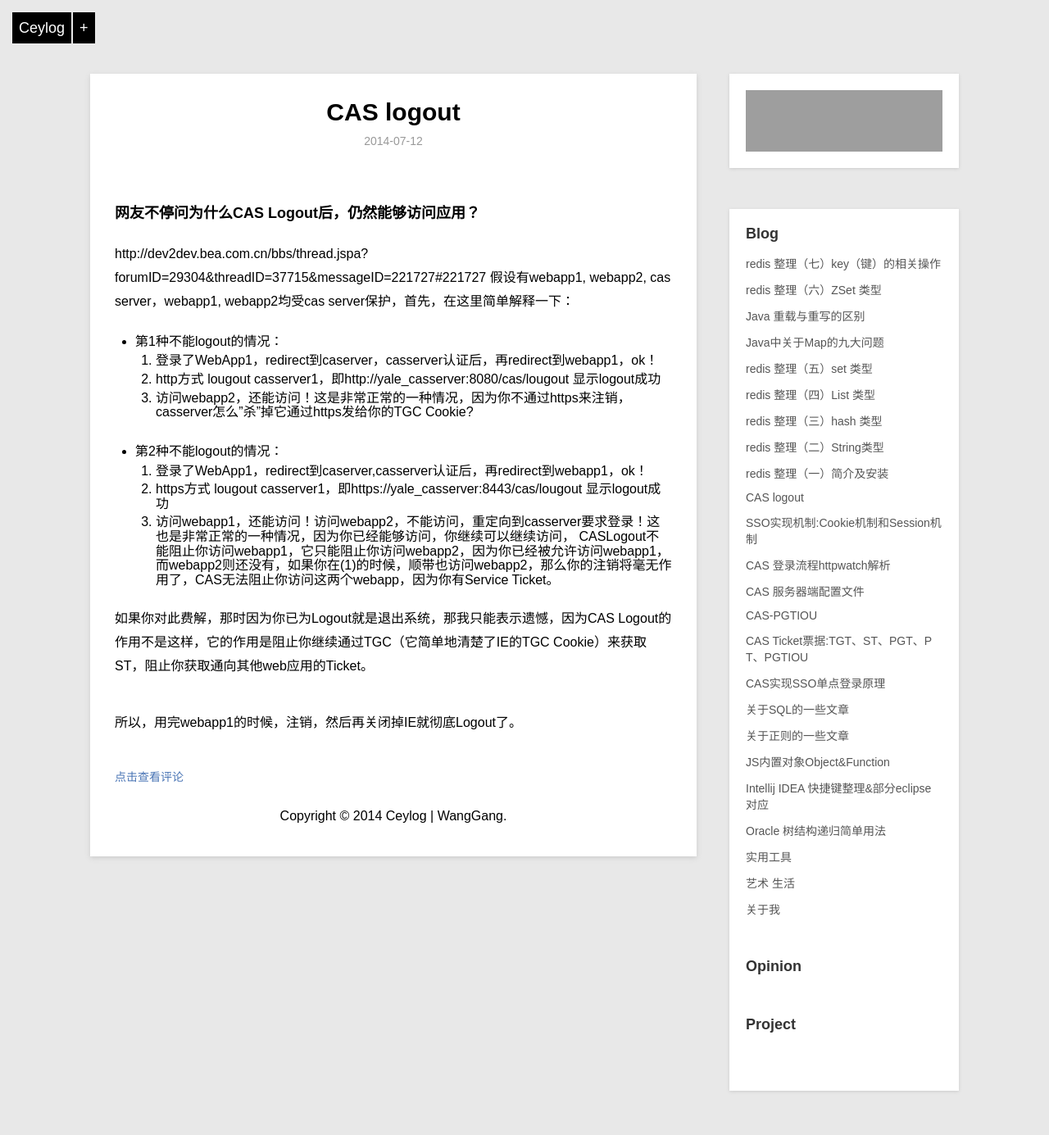
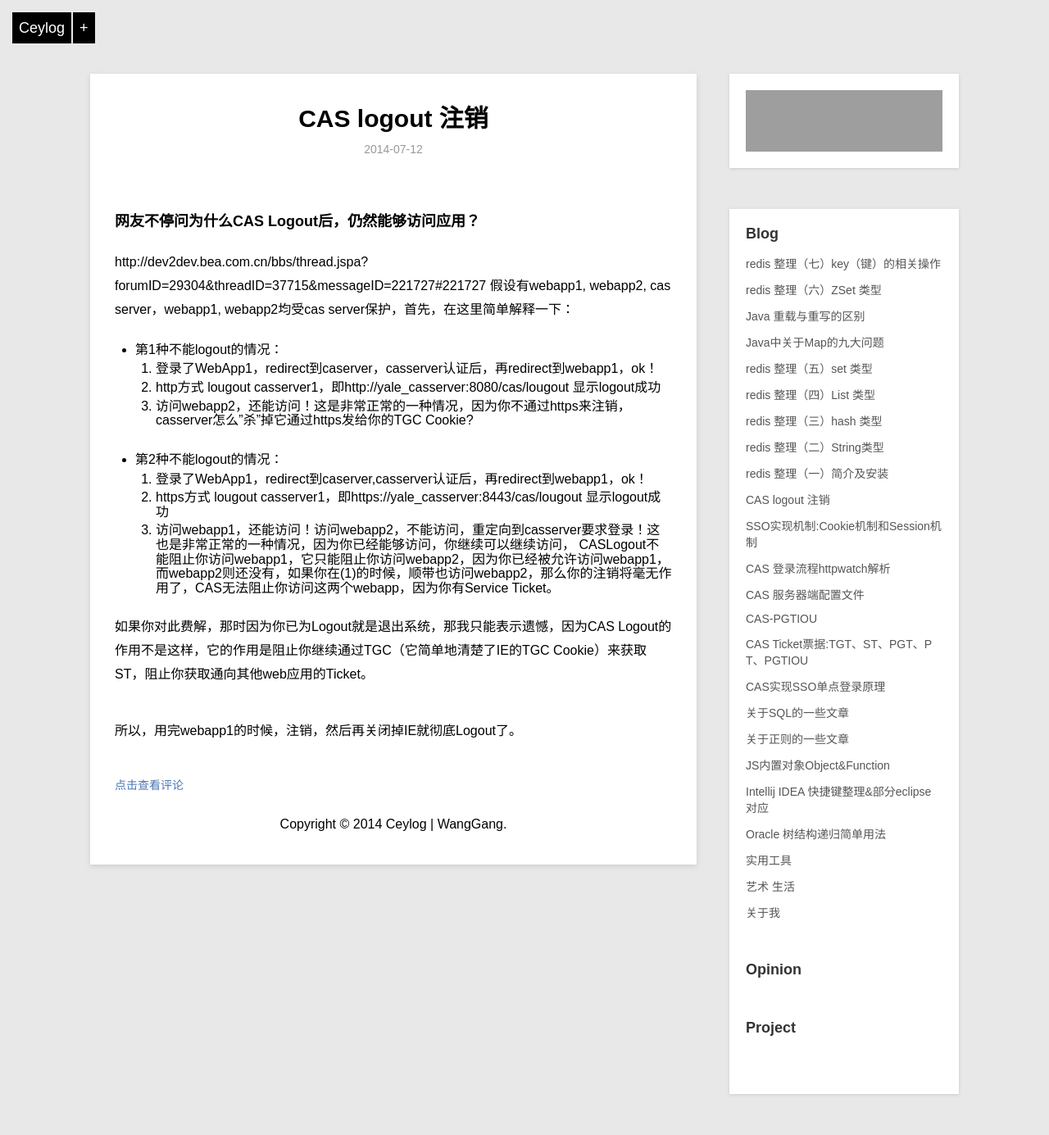
Before and after one commit to ceylog/ceylog.github.io, a Jekyll site: the page built from _posts/blog/2014-07-12-cas-logout.md, in a window 1280 px wide. Shown: the whole page at 82% size. Built offline with Jekyll 4.4.1, drawn with Linux system fonts in a browser that asks for light colours; Markdown is read by kramdown in place of the engine named in the settings; grey boxes are pictures that could not be loaded.

Commit message:
modify cas logout

```diff
--- a/_posts/blog/2014-07-12-cas-logout.md
+++ b/_posts/blog/2014-07-12-cas-logout.md
@@ -1,8 +1,8 @@
 ---
 layout:     post
-title:      CAS logout
+title:      CAS logout 注销
 category: blog
-description: CAS 登出
+description: CAS 登出 注销
 
 ---
 
```
